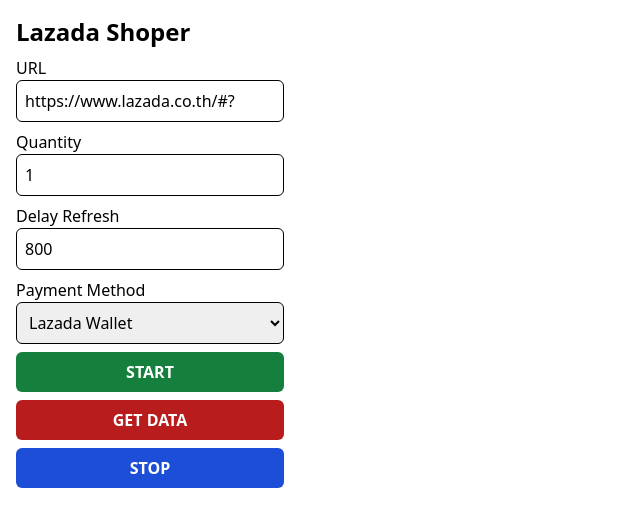
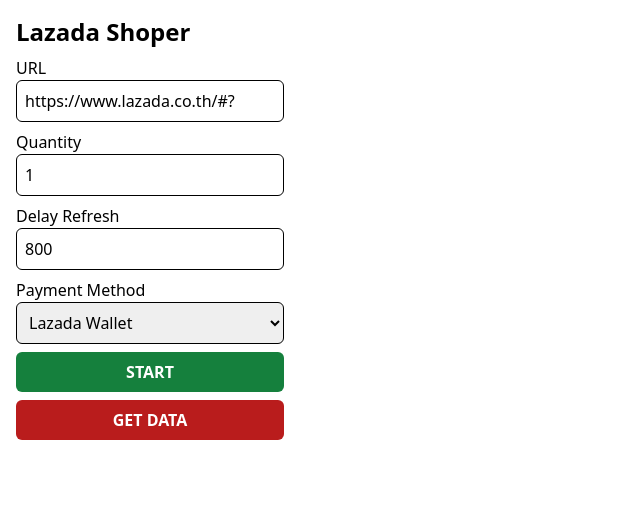
Before and after one commit to puttpoom/frontend-foxy-bot, a React (Vite) app: page / in a window 1280 px wide. Shown: the top 526 px of the page, without its empty margins (0-640 px from the left). Built offline with nearby package versions, Linux system fonts and the light colour scheme.

Commit message:
Add Toggle Start and Stop BTN

```diff
--- a/src/components/MainButton.jsx
+++ b/src/components/MainButton.jsx
@@ -23,14 +23,22 @@
   }
 }
 
-export default function MainButton({ children, onClick, type }) {
+export default function MainButton({
+  children,
+  onClick,
+  type,
+  isRunning = false,
+}) {
   return (
     <div>
       <button
         onClick={onClick}
+        disabled={isRunning}
         className={`${styleButton(
           type
-        )} p-2 w-full font-bold rounded-md hover:bg-opacity-80 focus:outline-none`}
+        )} p-2 w-full font-bold rounded-md hover:bg-opacity-80 focus:outline-none ${
+          isRunning ? "cursor-not-allowed" : "cursor-pointer"
+        }`}
       >
         {children}
       </button>
--- a/src/pages/Popup.jsx
+++ b/src/pages/Popup.jsx
@@ -13,6 +13,7 @@
 
 export default function () {
   const [formData, setFormData] = useState(initialValue);
+  const [isRunning, setIsRunning] = useState(false);
 
   useEffect(() => {
     async function saveData() {
@@ -32,6 +33,8 @@
   }
 
   function handleOnClickButton(type) {
+    if (type === "START") setIsRunning(true);
+    else setIsRunning(false);
     browser.runtime.sendMessage({ type, data: formData });
   }
 
@@ -63,18 +66,28 @@
         onChange={(value) => handleOnChangeInput("paymentMethod", value)}
         options={paymentMethodOptions}
       />
-      <MainButton type={"success"} onClick={() => handleOnClickButton("START")}>
-        START
-      </MainButton>
+      {isRunning ? (
+        <MainButton
+          type={"primary"}
+          onClick={() => handleOnClickButton("STOP")}
+        >
+          STOP
+        </MainButton>
+      ) : (
+        <MainButton
+          isRunning={isRunning}
+          type={"success"}
+          onClick={() => handleOnClickButton("START")}
+        >
+          START
+        </MainButton>
+      )}
       <MainButton
         type={"danger"}
         onClick={() => handleOnClickButton("GET_DATA")}
       >
         GET DATA
       </MainButton>
-      <MainButton type={"primary"} onClick={() => handleOnClickButton("STOP")}>
-        STOP
-      </MainButton>
     </div>
   );
 }
```
